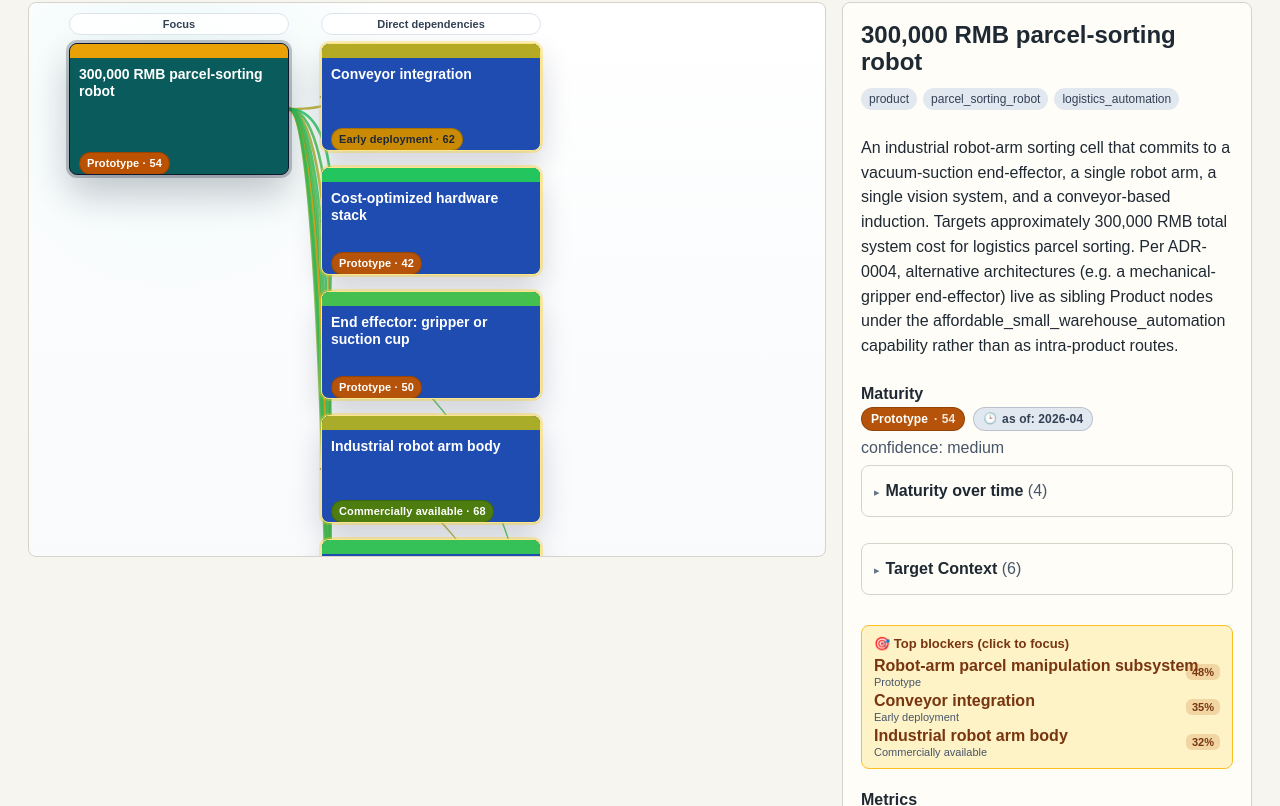
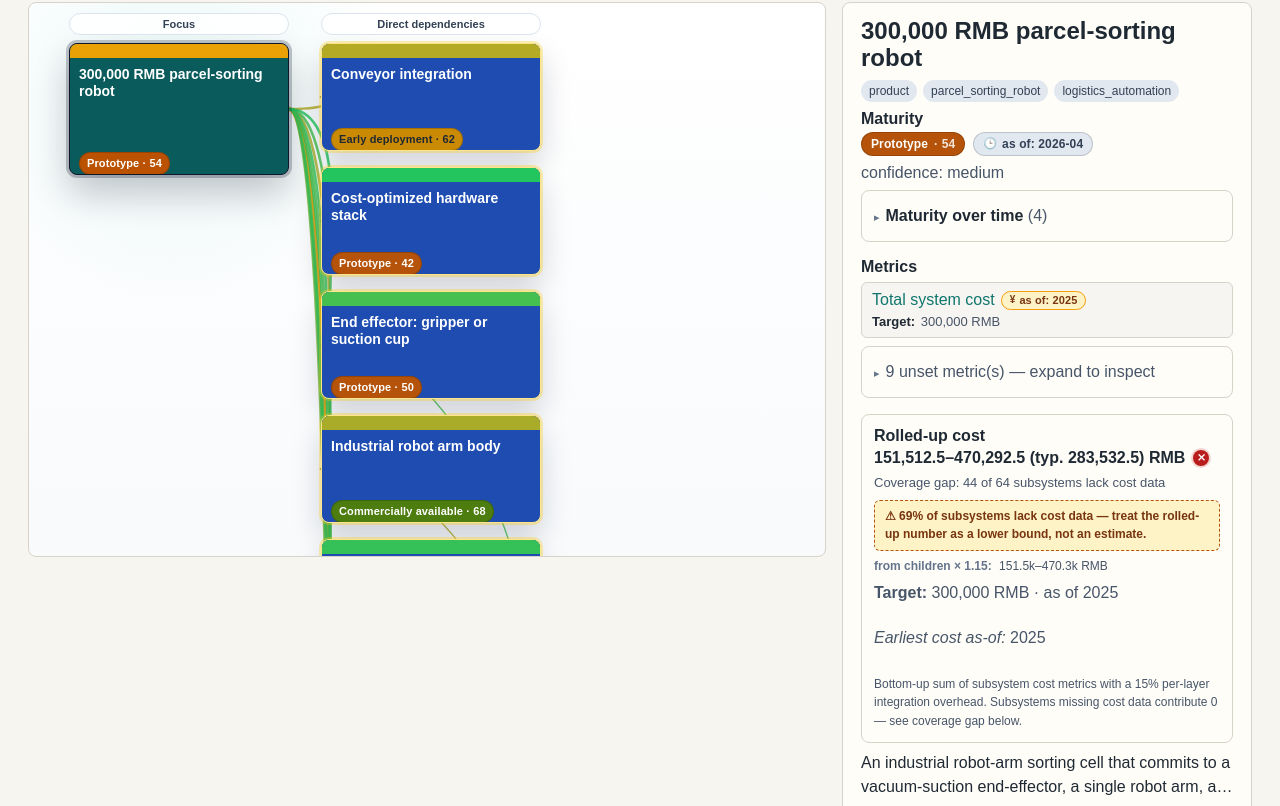
Before and after one commit to drt030/mincut, a Next.js app: page /graph in a window 1280 px wide. Shown: the part 294-1100 px from the top of the page. Built offline with nearby package versions, Linux system fonts and the light colour scheme.

Commit message:
Prioritize detail panel signals

```diff
--- a/src/app/globals.css
+++ b/src/app/globals.css
@@ -1866,11 +1866,29 @@ input {
 
 .detail-list {
   display: grid;
-  gap: 10px;
+  gap: 8px;
+}
+
+.detail-list.panel {
+  padding: 14px 18px;
 }
 
 .detail-list > * {
   min-width: 0;
+}
+
+.detail-list h2 {
+  font-size: 24px;
+  margin-bottom: 8px;
+}
+
+.detail-list > p {
+  display: -webkit-box;
+  line-height: 1.45;
+  margin: 0;
+  overflow: hidden;
+  -webkit-box-orient: vertical;
+  -webkit-line-clamp: 2;
 }
 
 details {
--- a/src/components/NodeDetailPanel.tsx
+++ b/src/components/NodeDetailPanel.tsx
@@ -112,7 +112,6 @@ export function NodeDetailPanel({ graph, node, onSelectNode }: Props) {
           ))}
         </div>
       </div>
-      <p>{node.description ?? t("noDescription")}</p>
       {isDeprecated && node.notes?.trim() ? (
         <div className="deprecated-callout">
           <strong>{t("supersessionReason")}</strong>
@@ -194,6 +193,22 @@ export function NodeDetailPanel({ graph, node, onSelectNode }: Props) {
         </div>
         <MaturityHistoryTimeline node={node} />
       </div>
+      <MetricNodeList title={t("metrics")} metrics={metrics} onSelectNode={onSelectNode} />
+      {/*
+        Slice-1 follow-up (2026-05-10 ux-flow Flow 1.5/1.6): the cost
+        rollup card + ⚠ inversion badge were gated to `product` kind
+        only — which meant the very node the user reported the bug on
+        (parcel_manipulation_or_diverter, kind=module) couldn't surface
+        the inversion. Expand to all "physical thing" kinds where cost
+        rollup is semantically meaningful.
+      */}
+      {(node.kind === "product" ||
+        node.kind === "module" ||
+        node.kind === "equipment" ||
+        node.kind === "material") ? (
+        <ProductCostRollupCard graph={graph} product={node} />
+      ) : null}
+      <p>{node.description ?? t("noDescription")}</p>
       {node.targetContext ? (
         // Per UX Flow v3 iter-7 (progressive disclosure): target
         // context is reference detail (6 fields of free-form text),
@@ -222,21 +237,6 @@ export function NodeDetailPanel({ graph, node, onSelectNode }: Props) {
       */}
       {(node.kind === "product" || node.kind === "module") ? (
         <TopBlockers graph={graph} parent={node} onSelectNode={onSelectNode} />
-      ) : null}
-      <MetricNodeList title={t("metrics")} metrics={metrics} onSelectNode={onSelectNode} />
-      {/*
-        Slice-1 follow-up (2026-05-10 ux-flow Flow 1.5/1.6): the cost
-        rollup card + ⚠ inversion badge were gated to `product` kind
-        only — which meant the very node the user reported the bug on
-        (parcel_manipulation_or_diverter, kind=module) couldn't surface
-        the inversion. Expand to all "physical thing" kinds where cost
-        rollup is semantically meaningful.
-      */}
-      {(node.kind === "product" ||
-        node.kind === "module" ||
-        node.kind === "equipment" ||
-        node.kind === "material") ? (
-        <ProductCostRollupCard graph={graph} product={node} />
       ) : null}
       {node.kind === "metric" ? <MetricValueDetailRow node={node} /> : null}
       <NodeList
```
